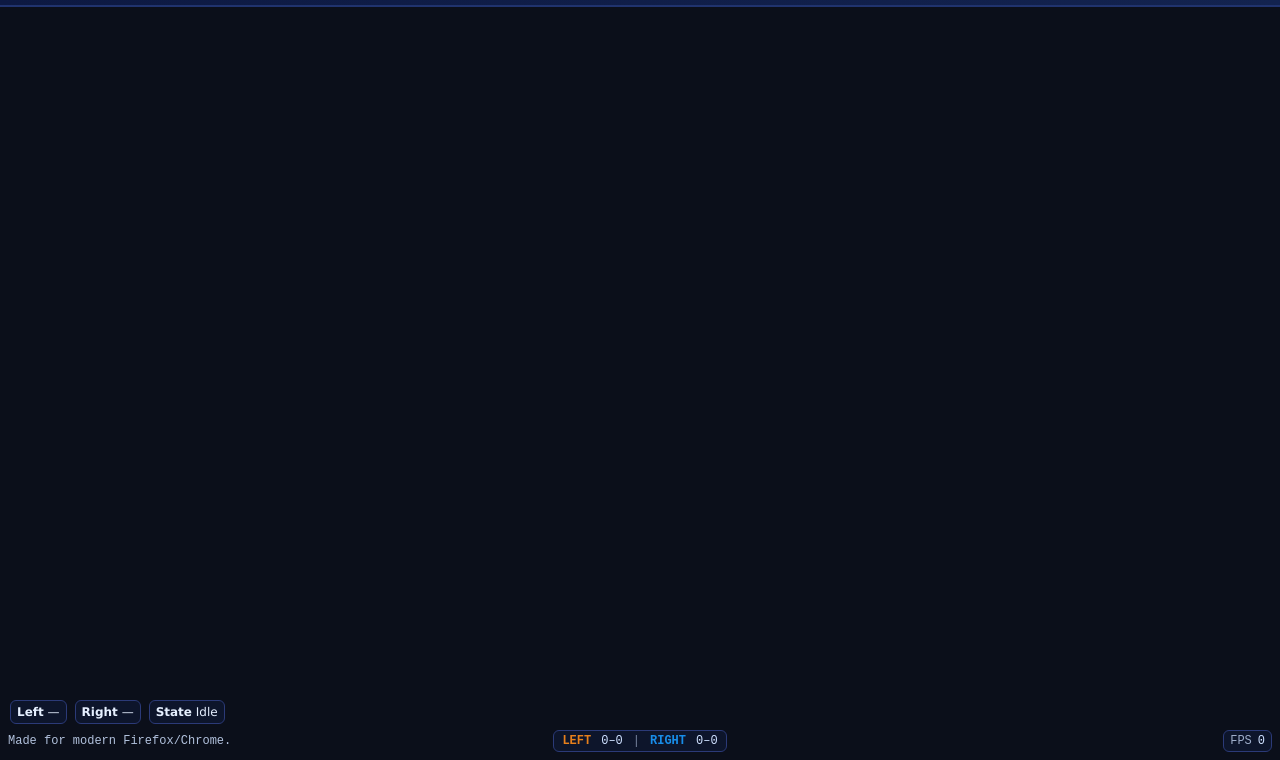
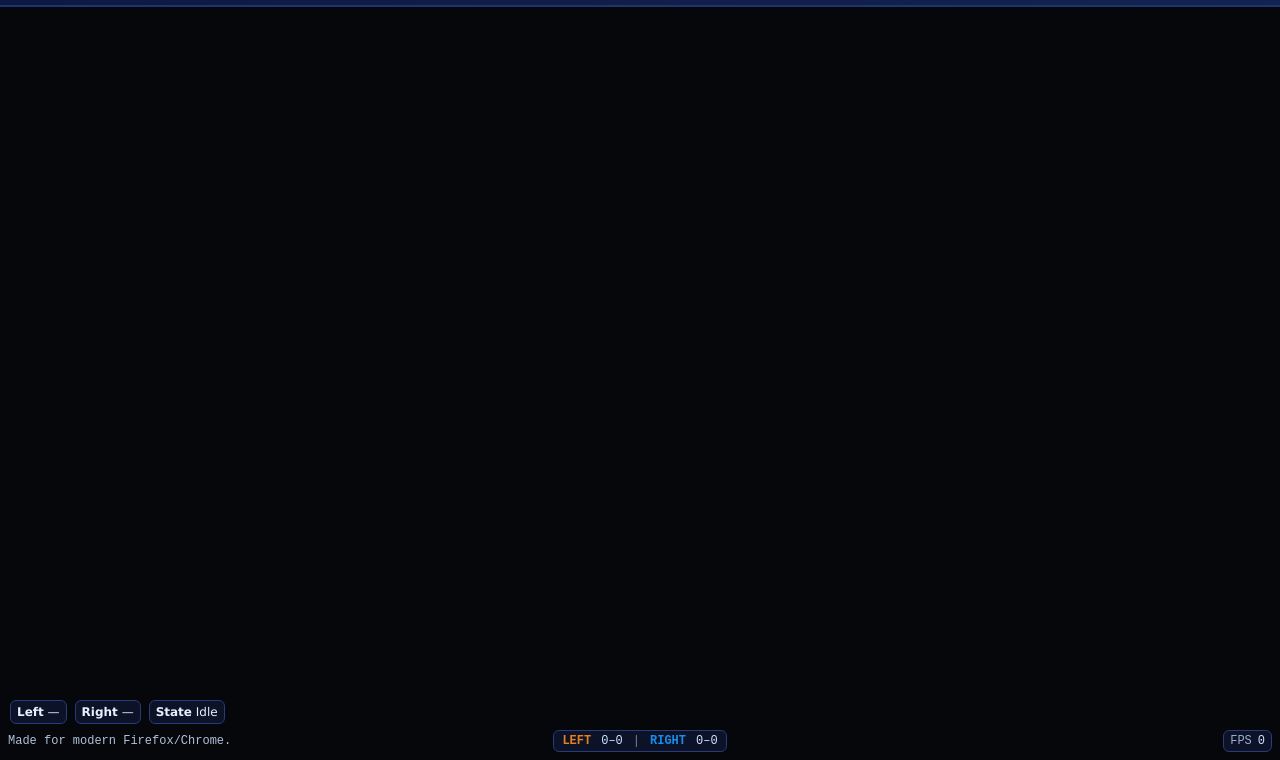
Before and after one commit to taggedzi/core-mayhem, a website built with Vite: page core-mayhem/index.html in a window 1280 px wide. Shown: the part 40-800 px from the top of the page. Built offline with nearby package versions, Linux system fonts and the light colour scheme.

Commit message:
Background changes.

```diff
--- a/core-mayhem/styles.css
+++ b/core-mayhem/styles.css
@@ -1,5 +1,6 @@
 :root {
-  --bg: #0b0f1a;
+  /* Darker background so colors pop; slightly off‑black to avoid harsh #000 */
+  --bg: #05070a;
   --panel: #0e1730;
   --line: #20336e;
   --accent: #ff00aa;
```
